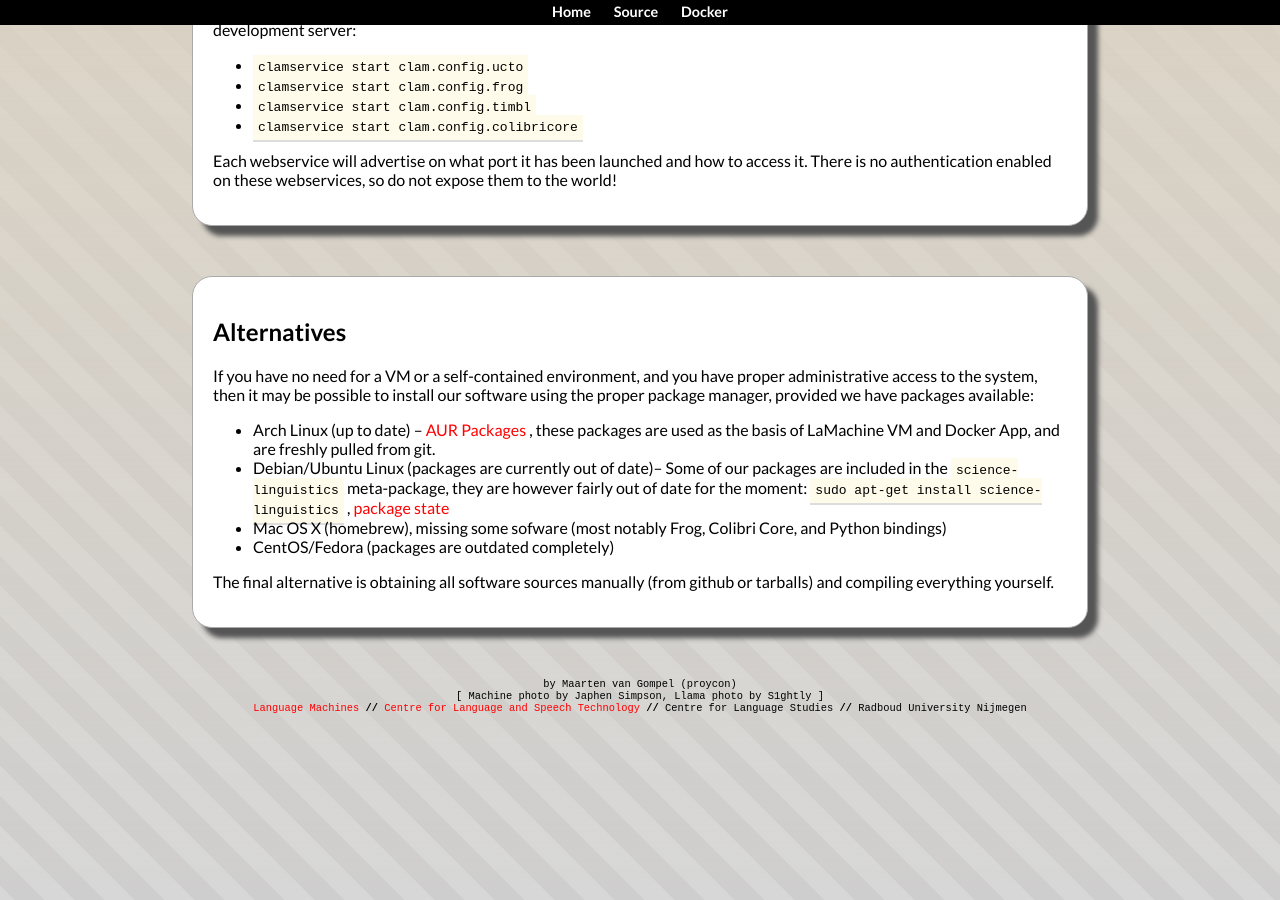
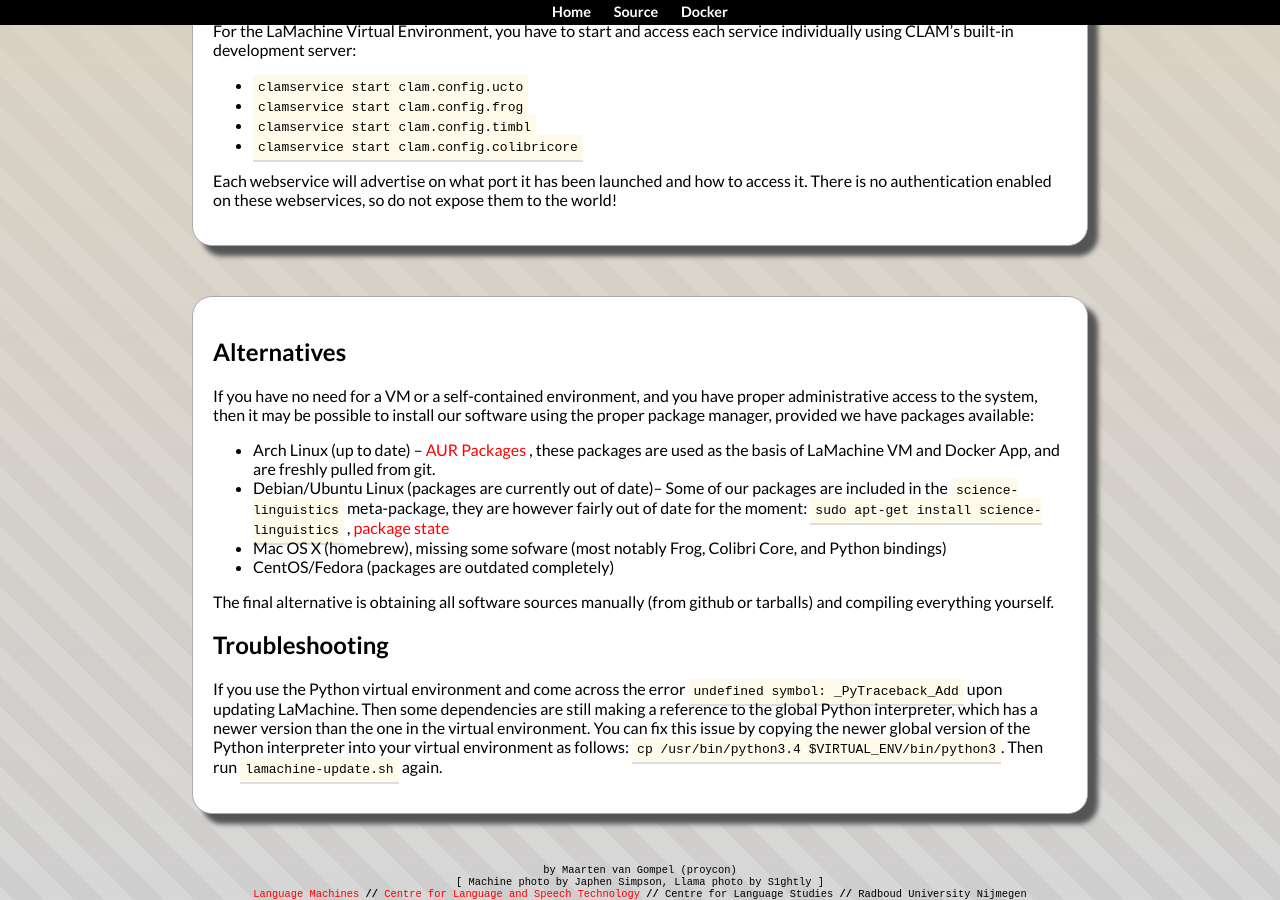
Before and after one commit to proycon/LaMachine, a Jekyll site: the page built from index.md, in a window 1280 px wide and 900 px high, scrolled down 3555 px. Built offline with Jekyll 4.4.1, drawn with Linux system fonts in a browser that asks for light colours; before the commit the page ends 4269 px from its top, so only the background shows below that; some of the changed text lies outside the part shown.

Commit message:
added troubleshooting

```diff
--- a/index.md
+++ b/index.md
@@ -127,10 +127,12 @@ you add an alias ``alias lm=". /path/to/lamachine/bin/activate"`` in your
 You can add the following optional arguments to ``virtualenv-bootstrap.sh`` (and ``lamachine-update.sh``):
 
  * ``noadmin`` - Do not attempt to install global dependencies (but if they are missing, compilation will fail)
+ * ``nopythondeps`` - Do not update 3rd party Python dependencies (such as numpy and scipy), may save time.
  * ``force`` - Force recompilation of everything, even if it's not updated
  * ``tscan`` - Compile and install tscan (will download about 1GB in data), t-scan also suggests you install [Alpino](http://www.let.rug.nl/vannoord/alp/Alpino/) (another 1GB), which is not included in LaMachine.
 
 Tested to work on:
+
  * Arch Linux
  * Debian 8
  * Fedora Core 21
@@ -138,8 +140,10 @@ Tested to work on:
  * Ubuntu 14.04 LTS - Trusty Tahr
  * Ubuntu 12.04 LTS - Precise Pangolin
 
-Partially works on::
+Partially works on:
+
  * Mac OS X Yosemite   (python-ucto, python-frog and python-timbl do not work yet)
+
 
 
 </section>
@@ -202,5 +206,17 @@ available:
 
 The final alternative is obtaining all software sources manually (from github or tarballs) and compiling everything yourself.
 
+Troubleshooting
+====================
+
+If you use the Python virtual environment and come across the error ``undefined
+symbol: _PyTraceback_Add`` upon updating LaMachine. Then some dependencies are
+still making a reference to the global Python interpreter, which has a newer
+version than the one in the virtual environment. You can fix this issue by
+copying the newer global version of the Python interpreter into your virtual
+environment as follows: ``cp /usr/bin/python3.4 $VIRTUAL_ENV/bin/python3``.
+Then run ``lamachine-update.sh`` again.
+
+
 
 </section>
```
